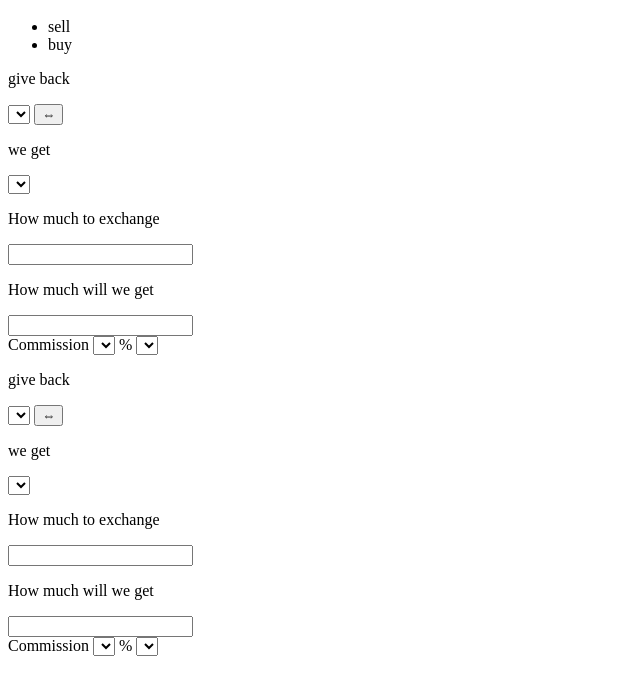
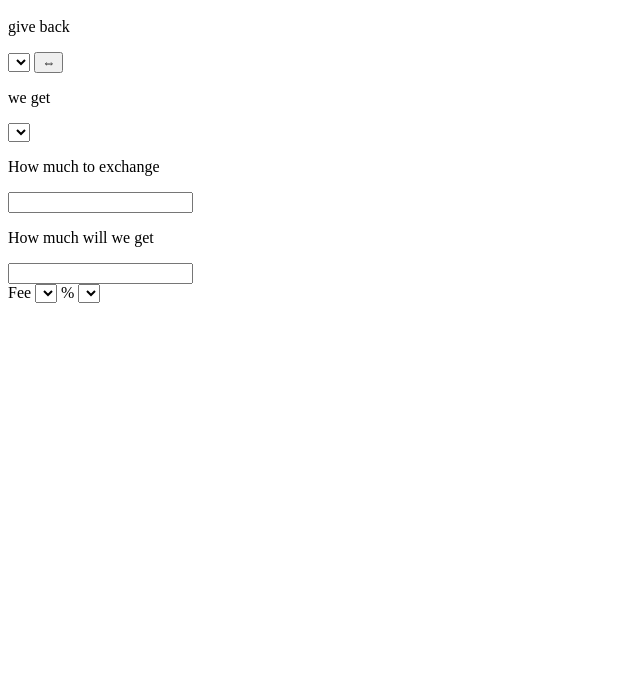
Before and after one commit to ZelikSV/Currency_Converter, a website: page src/index.html in a window 1280 px wide. Shown: the part 48-742 px from the top of the page, without its empty margins (0-640 px from the left). Drawn offline with nearby package versions, Linux system fonts and the light colour scheme.

Commit message:
changeStructur, *remove tabs; *remove excess html; *remove excess scss; *remove ng-change from selects and inputs; *add watchers on values selects and input; *replace filter; *change default values in constractor;

```diff
--- a/gulpfile.js
+++ b/gulpfile.js
@@ -36,14 +36,14 @@ gulp.task('index', function() {
 });
 
 gulp.task('script', function() {
-  return gulp.src(['src/js/index.js', 'src/js/app/services.js', 'src/js/app/controllers.js'])
+  return gulp.src(['src/js/index.js', 'src/js/app/services.js', 'src/js/app/filter.js', 'src/js/app/controllers.js'])
     .pipe(concat('index.js'))
     .pipe(plumber())
     .pipe(gulp.dest(path.build.js));
 });
 
 gulp.task('script:build', function() {
-  return gulp.src(['src/js/index.js', 'src/js/app/services.js', 'src/js/app/controllers.js'])
+  return gulp.src(['src/js/index.js', 'src/js/app/services.js', 'src/js/app/filter.js', 'src/js/app/controllers.js'])
     .pipe(concat('index.js'))
     .pipe(babel({
       presets: ['env']
--- a/src/index.html
+++ b/src/index.html
@@ -9,34 +9,18 @@
       <!-- endbuild -->
       <title>Converter</title>
     </head>
-    <body ng-app="myApp">
-      <div class="app-wrapper" ng-controller="myController as mc">
+    <body>
+      <div class="app-wrapper" ng-app="myApp">
         <h1 class="app-title">Currency converter</h1>
-        <div class="app-content">
-          <ul class="tab-label">
-            <li
-              class="active"
-              ng-class="{'active':mc.activeTab}"
-              ng-click="mc.activeTab=true"
-            >
-              sell
-            </li>
-            <li
-              ng-click="mc.activeTab=false"
-              ng-class="{'active':!mc.activeTab}"
-            >
-              buy
-            </li>
-          </ul>
+        <div class="app-content" ng-controller="myController as mc">
           <div class="tabs-content">
-            <div ng-show="mc.activeTab" class="tabs-content-sell">
+            <div class="tabs-content-sell">
               <div class="currency-line">
                 <label>
                   <p>give back</p>
                   <select
                     name="currency-sell"
                     ng-model="mc.currencyFrom"
-                    ng-change="mc.convertValue()"
                     ng-options='item.ccy for item in mc.currency | currencyFilter: mc.currencyTo.ccy'
                   >
                   </select>
@@ -47,7 +31,6 @@
                   <select
                     name="currency-buy"
                     ng-model="mc.currencyTo"
-                    ng-change="mc.convertValue()"
                     ng-options='item.ccy for item in mc.currency | currencyFilter: mc.currencyFrom.ccy'
                   >
                   </select>
@@ -60,7 +43,6 @@
                     type="number"
                     min="0"
                     ng-model="mc.countVal"
-                    ng-change="mc.convertValue()"
                   />
                 </label>
                 <label>
@@ -70,62 +52,11 @@
               </div>
               <div class="bottom-btns-wrap">
                   <label>
-                      Commission
-                       <select name="commission" ng-model="mc.commissionValue" ng-change="mc.addCommissions($event)" ng-options='item as item for item in mc.percentageTax'>
+                      Fee
+                       <select name="commission" ng-model="mc.taxValue" ng-options='item as item for item in mc.percentageTax'>
                     </select>
                     %
                     </label>
-                <select name="city" ng-model="mc.city" ng-options='item as item for item in mc.citiesLocation'>
-                </select>
-              </div>
-            </div>
-            <div ng-show="mc.activeTab === false" class="tabs-content-buy">
-              <div class="currency-line">
-                <label>
-                  <p>give back</p>
-                  <select
-                    name="currency-sell"
-                    ng-model="mc.currencyFrom"
-                    ng-change="mc.convertValue()"
-                    ng-options='item.ccy for item in mc.currency | currencyFilter: mc.currencyTo.ccy'
-                  >
-                  </select>
-                </label>
-                <button ng-click="mc.changeValues()">&#8660;</button>
-                <label>
-                  <p>we get</p>
-                  <select
-                    name="currency-buy"
-                    ng-model="mc.currencyTo"
-                    ng-change="mc.convertValue()"
-                    ng-options='item.ccy for item in mc.currency | currencyFilter: mc.currencyFrom.ccy'
-                  >
-                  </select>
-                </label>
-              </div>
-              <div class="counter-line">
-                <label>
-                  <p>How much to exchange</p>
-                  <input
-                    type="number"
-                    min="0"
-                    ng-model="mc.countVal"
-                    ng-change="mc.convertValue()"
-                  />
-                </label>
-                <label>
-                  <p>How much will we get
-                  </p>
-                  <input type="text" readonly ng-model="mc.costVal" ng-value="mc.costVal | number:2"/>
-                </label>
-              </div>
-              <div class="bottom-btns-wrap">
-                <label>
-                  Commission
-                   <select name="commission" ng-model="mc.commissionValue" ng-change="mc.addCommissions($event)" ng-options='item as item for item in mc.percentageTax'>
-                </select>
-                %
-                </label>
                 <select name="city" ng-model="mc.city" ng-options='item as item for item in mc.citiesLocation'>
                 </select>
               </div>
--- a/src/scss/style.scss
+++ b/src/scss/style.scss
@@ -20,36 +20,12 @@ h1{
     text-shadow: 1px 1px 3px #063b8c;
 }
 
-.tabs-content-buy,
 .tabs-content-sell{
     padding: 20px 40px;
     background: rgba(255, 255, 255, .5);
-    border-radius: 0  0 5px 5px;
+    border-radius: 5px;
 }
-.tab-label{
-    width: 100%;
-    display: flex;
-    justify-content: space-around;
-    align-items: center;
-    li{
-        background: rgba(0, 93, 233, 0.5);
-        font-size: 25px;
-        letter-spacing: 5px;
-        font-weight: 700;
-        line-height: 35px;
-        width: 50%;
-        border-radius: 5px 5px 0 0;
-        text-transform: capitalize;
-        transition: .3s linear;
-        &:hover{
-            background: rgba(0, 93, 233, 0.8);
-            cursor: pointer;
-        }
-        &.active{
-            background: #063b8c;
-        }
-    }
-}
+
 .currency-line,
 .counter-line{
     display: flex;
```
Also changed, not shown: src/js/app/controllers.js (+28 -17 lines), src/js/app/services.js (+6 -4 lines), build/css/style.css (deleted), build/index.html (deleted), build/js/index.js (deleted), 2 other files.
